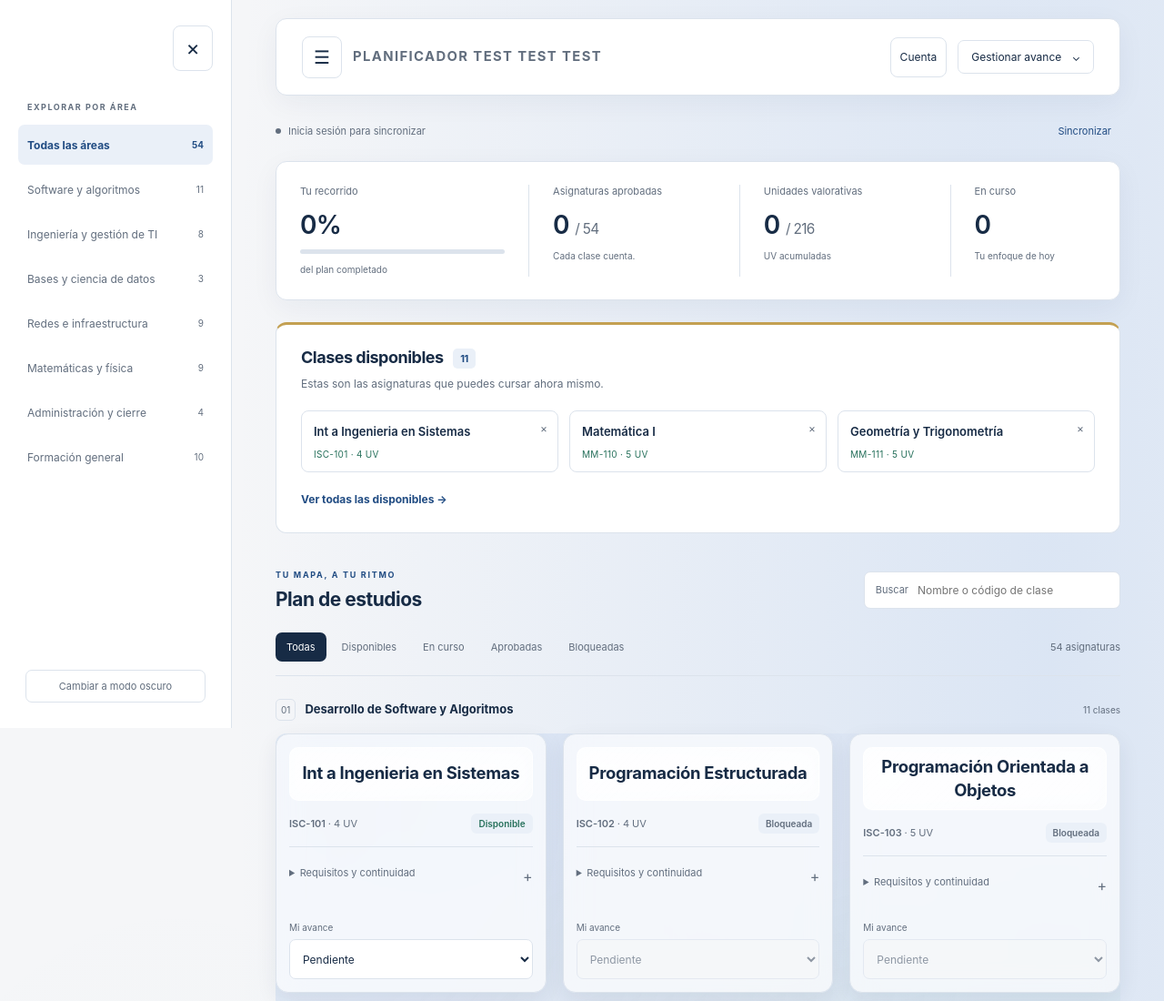
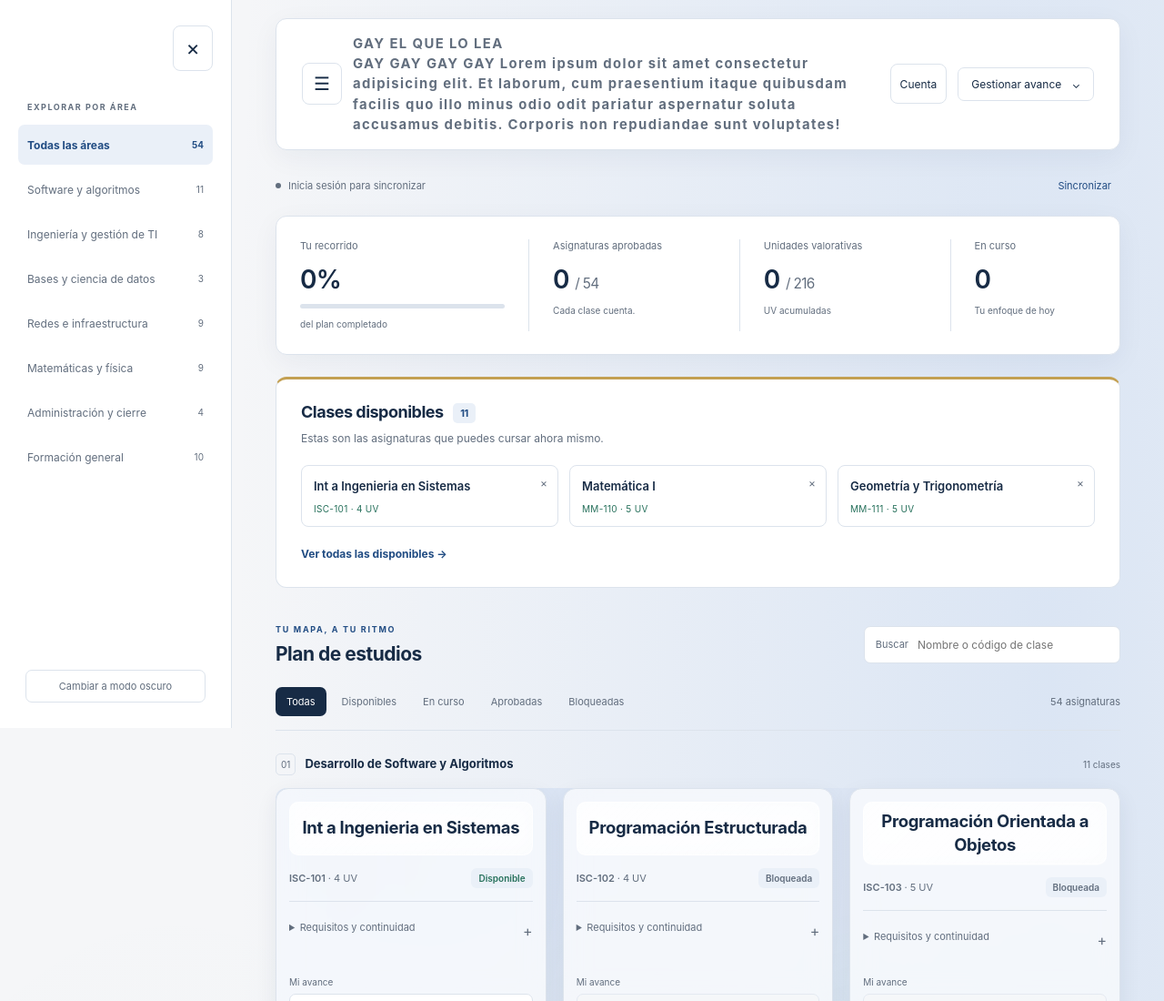
Before and after one commit to AbrilSamay/Study-plan-UNAH, a website: page index.html in a window 1280 px wide. Shown: the top 1100 px of the page at 91% size. Drawn offline with Linux system fonts and the light colour scheme.

Commit message:
just a test

```diff
--- a/index.html
+++ b/index.html
@@ -85,7 +85,8 @@
 
 
             <span>
-              PLANIFICADOR TEST TEST TEST
+              GAY EL QUE LO LEA
+              <P>GAY GAY GAY GAY Lorem ipsum dolor sit amet consectetur adipisicing elit. Et laborum, cum praesentium itaque quibusdam facilis quo illo minus odio odit pariatur aspernatur soluta accusamus debitis. Corporis non repudiandae sunt voluptates!</P>
             </span>
 
 
```
